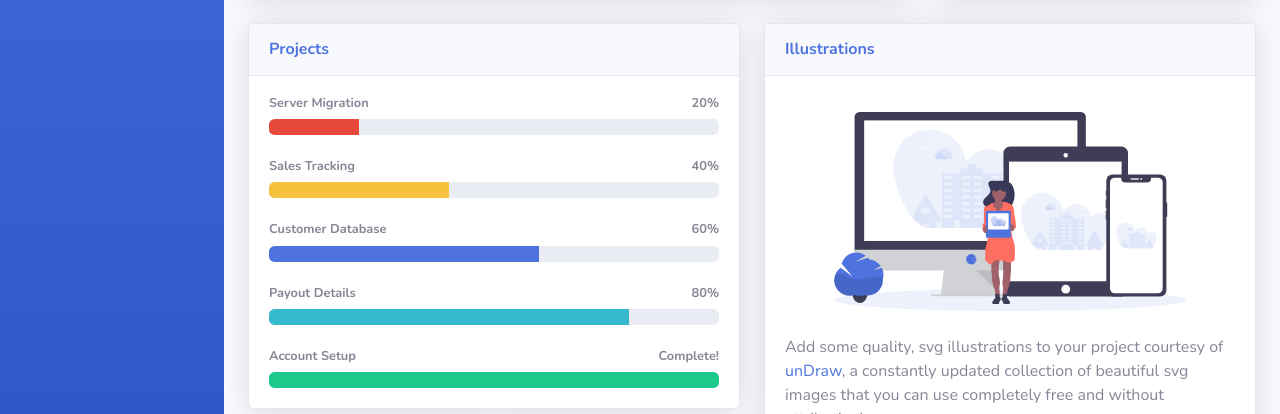
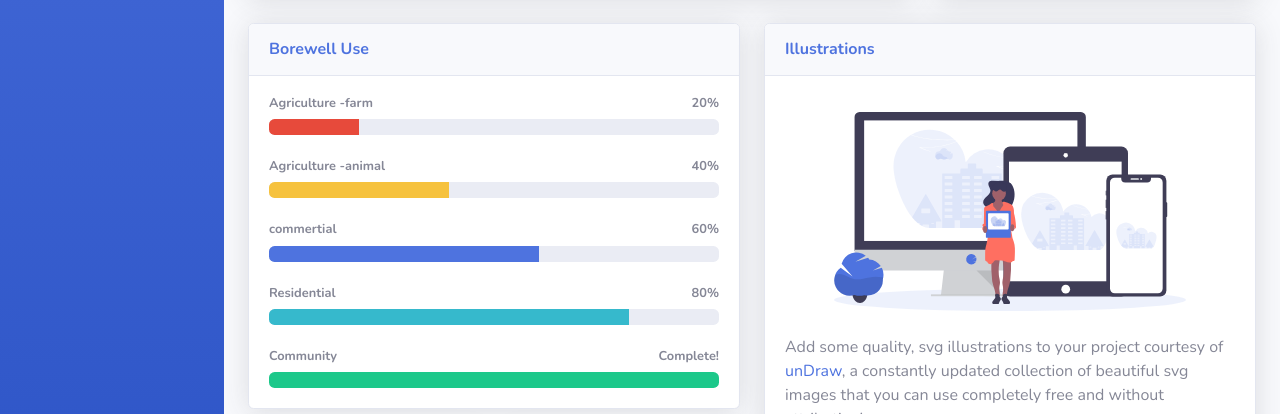
Before and after one commit to tayyabsayyad/mahabhujalDashboard, a website with bundled scripts: page index.html in a window 1280 px wide. Shown: the part 711-1125 px from the top of the page. Built offline with nearby package versions, Linux system fonts and the light colour scheme.

Commit message:
borewell use add

```diff
--- a/index.html
+++ b/index.html
@@ -498,26 +498,26 @@
               <!-- Project Card Example -->
               <div class="card shadow mb-4">
                 <div class="card-header py-3">
-                  <h6 class="m-0 font-weight-bold text-primary">Projects</h6>
+                  <h6 class="m-0 font-weight-bold text-primary">Borewell Use</h6>
                 </div>
                 <div class="card-body">
-                  <h4 class="small font-weight-bold">Server Migration <span class="float-right">20%</span></h4>
+                  <h4 class="small font-weight-bold">Agriculture -farm <span class="float-right">20%</span></h4>
                   <div class="progress mb-4">
                     <div class="progress-bar bg-danger" role="progressbar" style="width: 20%" aria-valuenow="20" aria-valuemin="0" aria-valuemax="100"></div>
                   </div>
-                  <h4 class="small font-weight-bold">Sales Tracking <span class="float-right">40%</span></h4>
+                  <h4 class="small font-weight-bold">Agriculture -animal <span class="float-right">40%</span></h4>
                   <div class="progress mb-4">
                     <div class="progress-bar bg-warning" role="progressbar" style="width: 40%" aria-valuenow="40" aria-valuemin="0" aria-valuemax="100"></div>
                   </div>
-                  <h4 class="small font-weight-bold">Customer Database <span class="float-right">60%</span></h4>
+                  <h4 class="small font-weight-bold">commertial <span class="float-right">60%</span></h4>
                   <div class="progress mb-4">
                     <div class="progress-bar" role="progressbar" style="width: 60%" aria-valuenow="60" aria-valuemin="0" aria-valuemax="100"></div>
                   </div>
-                  <h4 class="small font-weight-bold">Payout Details <span class="float-right">80%</span></h4>
+                  <h4 class="small font-weight-bold">Residential <span class="float-right">80%</span></h4>
                   <div class="progress mb-4">
                     <div class="progress-bar bg-info" role="progressbar" style="width: 80%" aria-valuenow="80" aria-valuemin="0" aria-valuemax="100"></div>
                   </div>
-                  <h4 class="small font-weight-bold">Account Setup <span class="float-right">Complete!</span></h4>
+                  <h4 class="small font-weight-bold"> Community<span class="float-right">Complete!</span></h4>
                   <div class="progress">
                     <div class="progress-bar bg-success" role="progressbar" style="width: 100%" aria-valuenow="100" aria-valuemin="0" aria-valuemax="100"></div>
                   </div>
```
